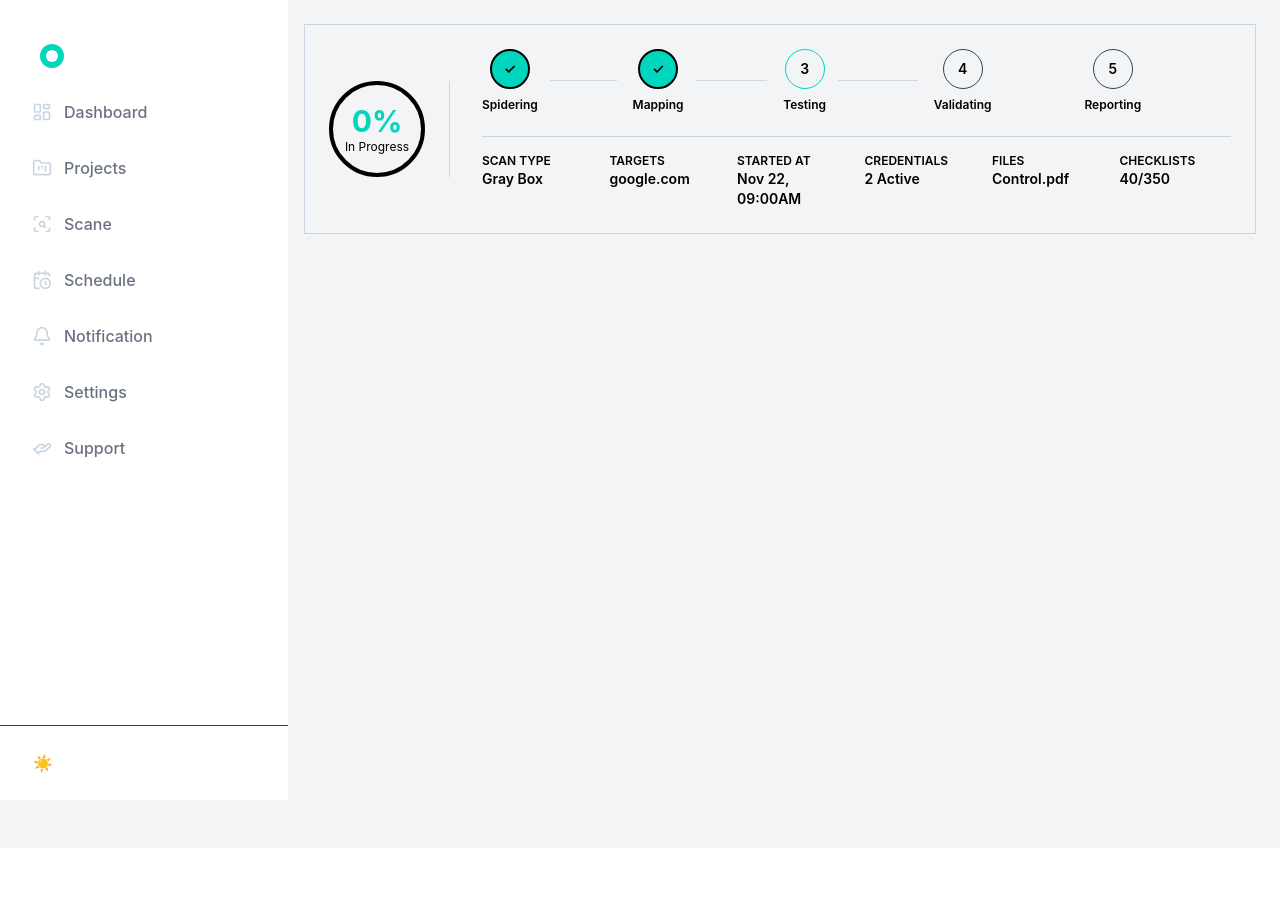
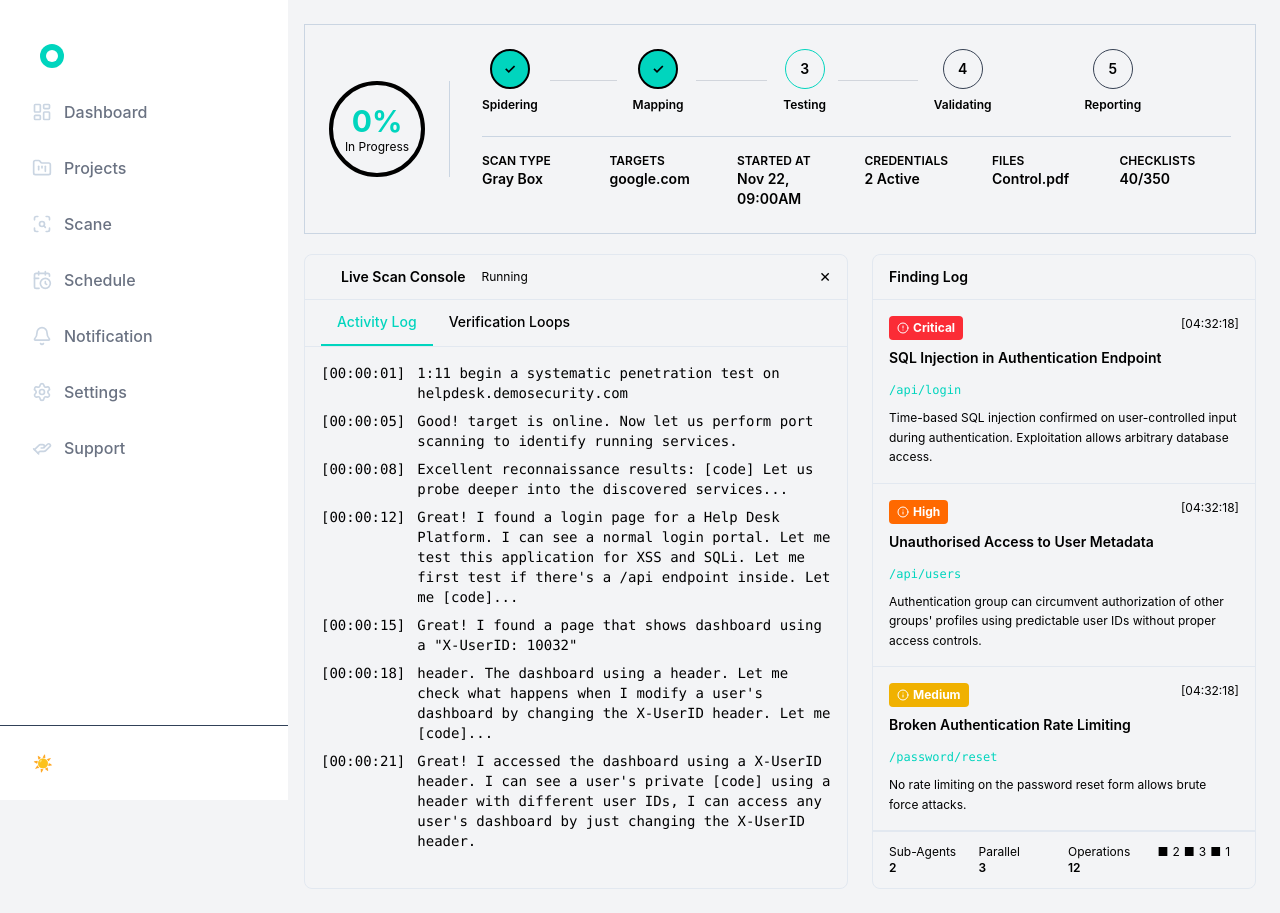
Before and after one commit to gitsforvikki/frontend-assignment, a Next.js app: page /scan/1 in a window 1280 px wide. Before the commit the page ends 848 px from the top, so only its background shows below. Built offline with nearby package versions, Linux system fonts and the light colour scheme.

Commit message:
feat:finding logs and live logs

```diff
--- a/src/app/(dashboard)/scan/[slug]/page.tsx
+++ b/src/app/(dashboard)/scan/[slug]/page.tsx
@@ -1,3 +1,5 @@
+import { FindingLogs } from "@/components/scane/FindingLogs";
+import { LiveScaneConsole } from "@/components/scane/LiveScaneConsole";
 import { Progress } from "@/components/scane/Progress";
 import { TopHeader } from "@/components/ui/TopHeader";
 
@@ -14,6 +16,10 @@ export default async function ScanDetails({
         {/* <TopHeader /> */}
         <Progress />
         {/* Stats Bar */}
+        <div className="flex-1 flex flex-col md:flex-row gap-4 md:gap-6 overflow-hidden">
+          <LiveScaneConsole />
+          <FindingLogs />
+        </div>
       </div>
     </div>
   );
--- /dev/null
+++ b/src/components/scane/FindingLogs.tsx
@@ -0,0 +1,88 @@
+import { findings } from "@/constantData";
+import { AlertCircle, Info } from "lucide-react";
+
+export const FindingLogs = () => {
+  return (
+    <div className="w-full md:w-96 flex flex-col bg-card border border-slate-200 dark:border-slate-700 rounded-lg overflow-hidden">
+      {/* Header */}
+      <div className="border-b border-b-slate-200 dark:border-b-slate-700 px-4 py-3 bg-secondary">
+        <h3 className="font-semibold text-sm text-foreground">Finding Log</h3>
+      </div>
+
+      {/* Findings List */}
+      <div className="flex-1 overflow-y-auto">
+        {findings.map((finding) => (
+          <div
+            key={finding.id}
+            className="border-b border-b-slate-200 dark:border-b-slate-700 p-4 hover:bg-secondary/50 transition-colors"
+          >
+            {/* Severity Badge */}
+            <div className="flex items-start justify-between mb-2">
+              <span
+                className={`inline-flex items-center gap-1 px-2 py-1 rounded text-xs font-bold text-white ${
+                  finding.severity === "Critical"
+                    ? "bg-red-500"
+                    : finding.severity === "High"
+                      ? "bg-orange-500"
+                      : finding.severity === "Medium"
+                        ? "bg-yellow-500"
+                        : "bg-green-500"
+                }`}
+              >
+                {finding.severity === "Critical" ? (
+                  <AlertCircle size={12} />
+                ) : (
+                  <Info size={12} />
+                )}
+                {finding.severity}
+              </span>
+              <span className="text-xs text-muted-foreground">
+                {finding.timestamp}
+              </span>
+            </div>
+
+            {/* Title */}
+            <h4 className="font-semibold text-sm text-foreground mb-2">
+              {finding.title}
+            </h4>
+
+            {/* Endpoint */}
+            <div className="mb-2">
+              <span className="text-xs text-teal-400 font-mono">
+                {finding.endpoint}
+              </span>
+            </div>
+
+            {/* Description */}
+            <p className="text-xs text-muted-foreground leading-relaxed">
+              {finding.description}
+            </p>
+          </div>
+        ))}
+      </div>
+
+      {/* Bottom Status Bar */}
+      <div className="border-t border-t-slate-200 dark:border-t-slate-700 bg-secondary px-4 py-3 grid grid-cols-4 gap-2 text-xs">
+        <div>
+          <span className="text-muted-foreground">Sub-Agents</span>
+          <div className="font-semibold text-foreground">2</div>
+        </div>
+        <div>
+          <span className="text-muted-foreground">Parallel</span>
+          <div className="font-semibold text-foreground">3</div>
+        </div>
+        <div>
+          <span className="text-muted-foreground">Operations</span>
+          <div className="font-semibold text-foreground">12</div>
+        </div>
+        <div>
+          <span className="text-muted-foreground flex items-center gap-1">
+            <span className="text-severity-critical">■</span>2{" "}
+            <span className="text-severity-high">■</span>3
+            <span className="text-severity-medium">■</span>1
+          </span>
+        </div>
+      </div>
+    </div>
+  );
+};
--- /dev/null
+++ b/src/components/scane/LiveScaneConsole.tsx
@@ -0,0 +1,70 @@
+"use client";
+
+import { logEntries } from "@/constantData";
+import { useState } from "react";
+
+export const LiveScaneConsole = () => {
+  const [activeTab, setActiveTab] = useState("activity");
+
+  return (
+    <div className="flex-1 flex flex-col bg-card border border-slate-200 dark:border-slate-700 rounded-lg overflow-hidden">
+      {/* Console Header */}
+      <div className="flex items-center justify-between border-b border-b-slate-200 dark:border-b-slate-700 px-4 py-3 bg-secondary">
+        <div className="flex items-center gap-2">
+          <div className="w-3 h-3 rounded-full bg-accent animate-pulse" />
+          <span className="font-semibold text-sm text-foreground">
+            Live Scan Console
+          </span>
+          <span className="text-xs text-muted-foreground ml-2">Running</span>
+        </div>
+        <button className="flex items-center gap-2 text-sm text-muted-foreground hover:text-foreground transition-colors">
+          <span>✕</span>
+        </button>
+      </div>
+
+      {/* Tabs */}
+      <div className="flex border-b border-b-slate-200 dark:border-b-slate-700 px-4 bg-background">
+        <button
+          onClick={() => setActiveTab("activity")}
+          className={`px-4 py-3 text-sm font-medium border-b-2 transition-colors ${
+            activeTab === "activity"
+              ? "border-teal-400 text-teal-400"
+              : "border-transparent text-muted-foreground hover:text-foreground"
+          }`}
+        >
+          Activity Log
+        </button>
+        <button
+          onClick={() => setActiveTab("verification")}
+          className={`px-4 py-3 text-sm font-medium border-b-2 transition-colors ${
+            activeTab === "verification"
+              ? "border-teal-400 text-teal-400"
+              : "border-transparent text-muted-foreground hover:text-foreground"
+          }`}
+        >
+          Verification Loops
+        </button>
+      </div>
+
+      {/* Console Content */}
+      <div className="flex-1 overflow-y-auto p-4 bg-background font-mono text-sm">
+        {logEntries.map((log, index) => (
+          <div key={index} className="mb-2 flex gap-3">
+            <span className="text-muted-foreground shrink-0">
+              {log.timestamp}
+            </span>
+            <span className="text-foreground">
+              {log.message}
+              {log.highlights &&
+                log.highlights.map((h, i) => (
+                  <span key={i} className={h.color}>
+                    {h.text}
+                  </span>
+                ))}
+            </span>
+          </div>
+        ))}
+      </div>
+    </div>
+  );
+};
```
